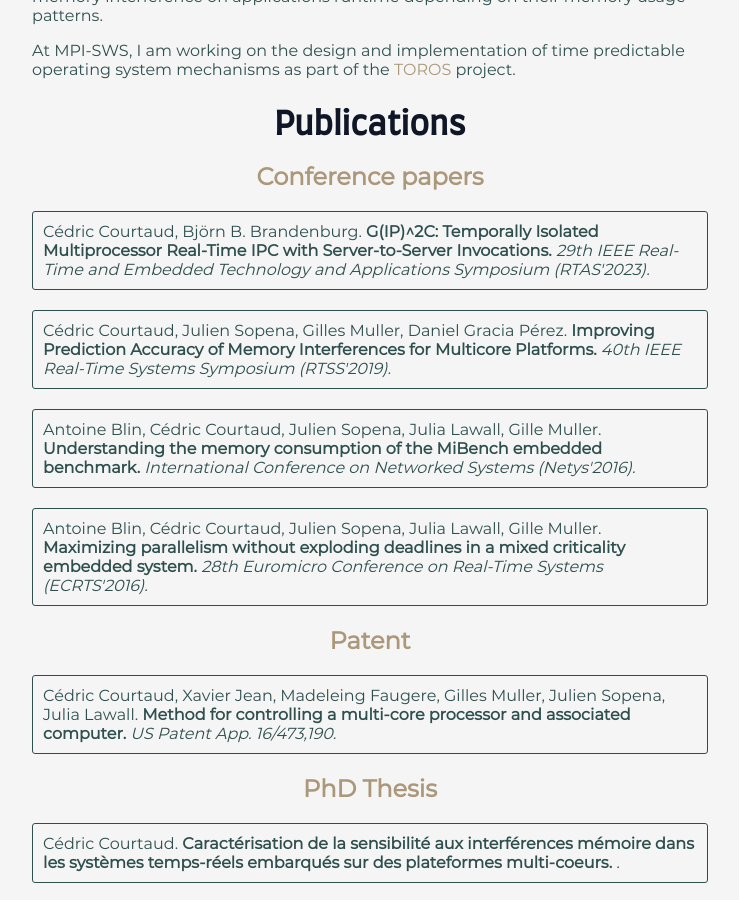
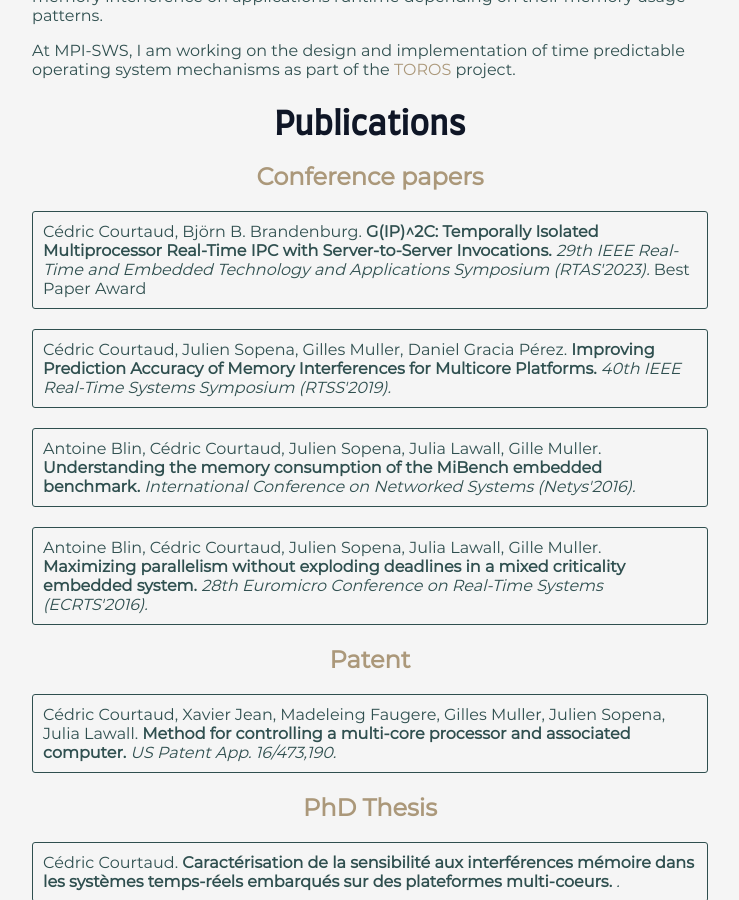
Before and after one commit to cedric-courtaud/cedric-courtaud.github.io, a Jekyll site: the page built from index.html, in a window 1280 px wide and 900 px high, scrolled down 794 px. Shown: the whole window, without its empty margins (270-1009 px from the left). Built offline with Jekyll 4.4.1, drawn with Linux system fonts in a browser that asks for light colours.

Commit message:
Update pub-item.html

```diff
--- a/_includes/pub-item.html
+++ b/_includes/pub-item.html
@@ -6,5 +6,9 @@
         <span class="pub-author">  {{ publication.author }}.</span>
         <span class="pub-title">  {{ publication.title }}.</span>
         <span class="pub-booktitle">  {{ publication.booktitle }}.</span>
+        {% if publication.award %}
+        {{publication.award }}
+        {% endif %}
+
     </div>
 {% endfor %}
```
